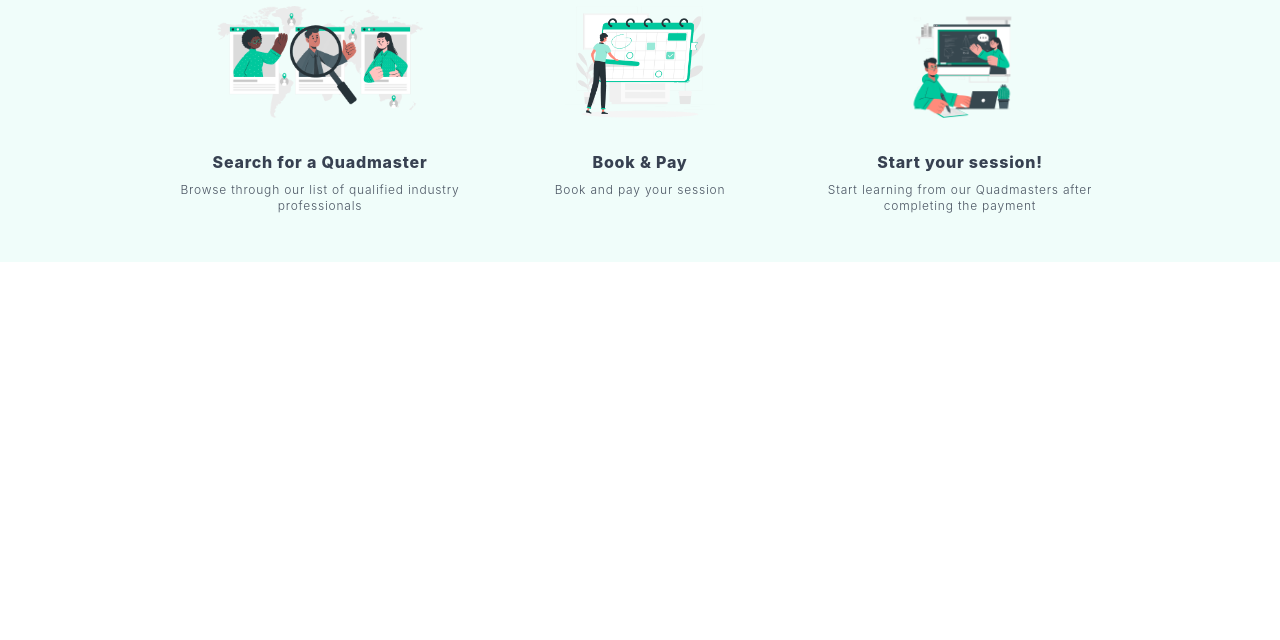
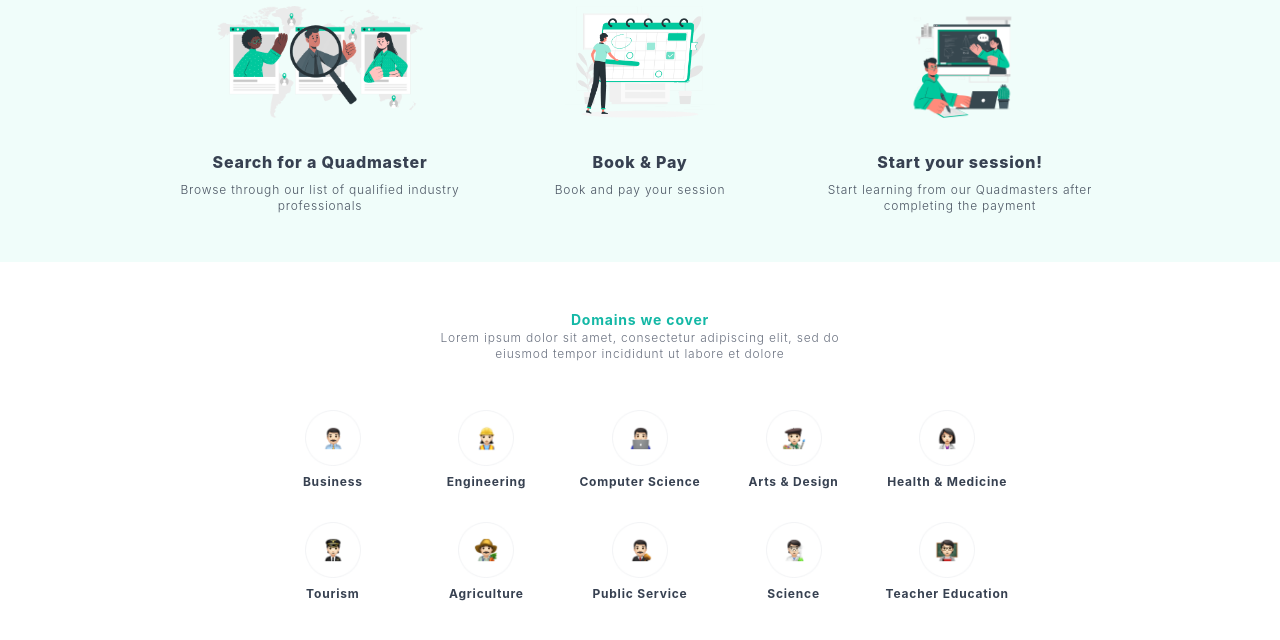
Before and after one commit to eru123/quadrangle-nuxt, a Nuxt app: page /home in a window 1280 px wide. Shown: the part 1893-2533 px from the top of the page. Built offline with nearby package versions, Linux system fonts and the light colour scheme; no server answers.

Commit message:
domains cover

```diff
--- a/pages/home.vue
+++ b/pages/home.vue
@@ -14,6 +14,19 @@ const itWorks = [
     {img:"/img/How_it_works-Search.png",title: "Search for a Quadmaster",subtitle:"Browse through our list of qualified industry professionals"},
     {img:"/img/How_it_works-Book.png",title: "Book & Pay",subtitle:"Book and pay your session"},
     {img:"/img/How_it_works-Start.png",title: "Start your session!",subtitle:"Start learning from our Quadmasters after completing the payment"}
+]
+
+const domainsCover = [
+    {img: "/img/Icon-Business.png", title: "Business"},
+    {img: "/img/Icon-Engineering.png", title: "Engineering"},
+    {img: "/img/Icon-Computer_Science.png", title: "Computer Science"},
+    {img: "/img/Icon-Arts.png", title: "Arts & Design"},
+    {img: "/img/Icon-Health.png", title: "Health & Medicine"},
+    {img: "/img/Icon-Tourism.png", title: "Tourism"},
+    {img: "/img/Icon-Agriculture.png", title: "Agriculture"},
+    {img: "/img/Icon-Law.png", title: "Public Service"},
+    {img: "/img/Icon-Science.png", title: "Science"},
+    {img: "/img/Icon-Teacher.png", title: "Teacher Education"},
 ]
 
 </script>
@@ -84,6 +97,17 @@ const itWorks = [
                     <img :src="img">
                     <div class="title">{{title}}</div>
                     <div class="subtitle">{{subtitle}}</div>
+                </div>
+            </div>
+        </div>
+        <div class="domains-we-cover">
+            <div class="title">Domains we cover</div>
+            <div class="subtitle">Lorem ipsum dolor sit amet, consectetur adipiscing elit, sed do
+eiusmod tempor incididunt ut labore et dolore</div>
+            <div class="items">
+                <div class="item" v-for="{img, title} in domainsCover">
+                    <img :src="img">
+                    <div class="title">{{title}}</div>
                 </div>
             </div>
         </div>
@@ -254,6 +278,34 @@ const itWorks = [
                 }
             }
         }
+
+        .domains-we-cover {
+            @apply w-full mb-12;
+            & > .title {
+                @apply text-sm font-bold text-teal-500;
+            }
+
+            .subtitle {
+                @apply w-full max-w-md mx-auto text-xs font-light text-gray-500 mb-12;
+            }
+
+            .items {
+                @apply w-full max-w-screen-md mx-auto items-center md:items-start justify-center mb-8 grid grid-cols-5;
+
+                .item {
+                    @apply mb-6;
+
+                    img {
+                        @apply h-14 mx-auto mb-2;
+                    }
+
+                    .title {
+                        @apply text-gray-700 text-xs pb-2 text-center font-bold;
+                    }
+                }
+            }
+
+        }
     }
 }
 </style>
```
